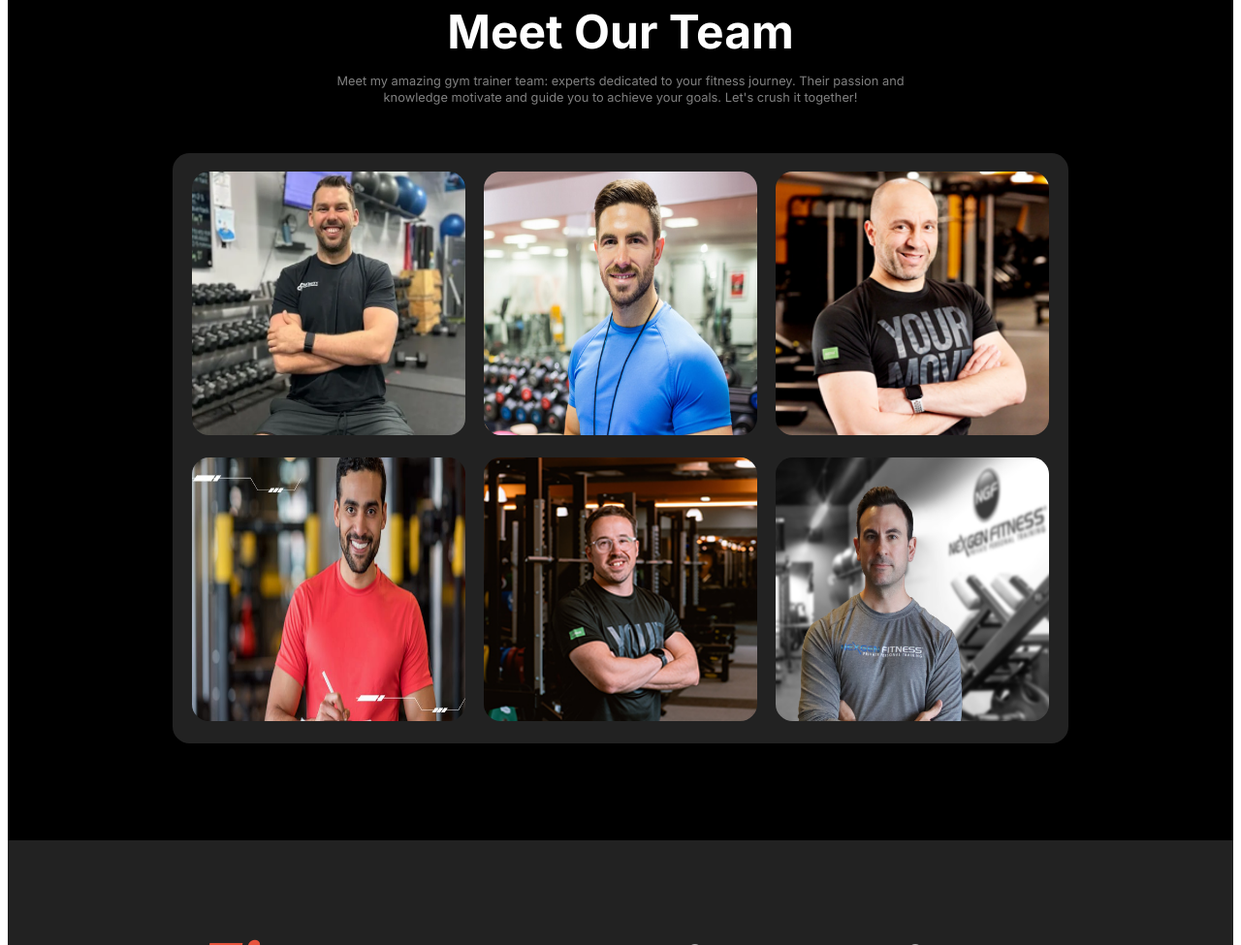
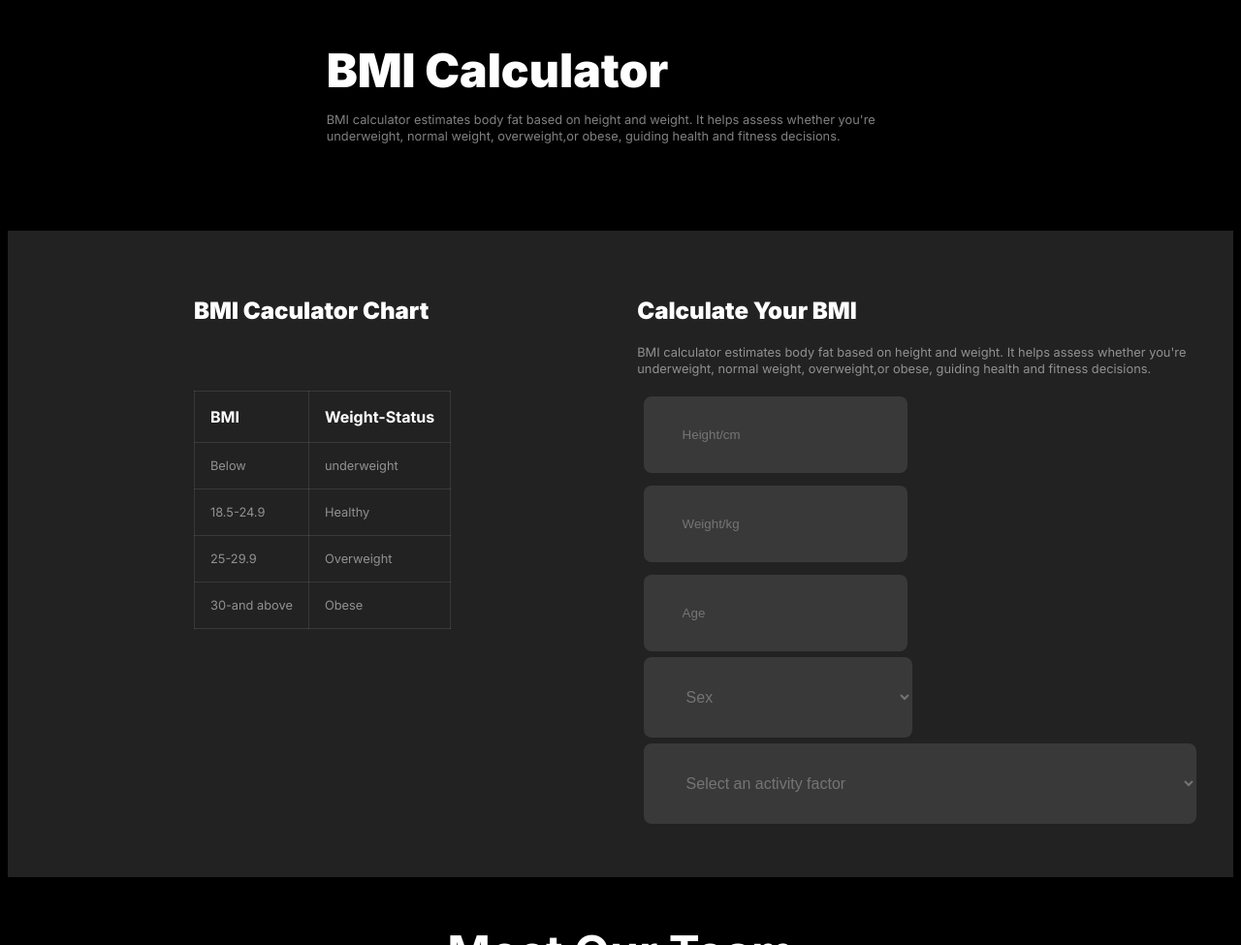
Before and after one commit to anto-das/P-Hero-Assignment-2, a plain HTML site: page index.html in a window 1280 px wide. Shown: the part 1825-2800 px from the top of the page at 97% size. Drawn offline with Linux system fonts and the light colour scheme; a web font is replaced by a local one.

Commit message:
resposive-check

```diff
--- a/index.html
+++ b/index.html
@@ -95,6 +95,58 @@
             <img src="./images/run.jpg" alt="" class="run-image">
         </div>
     </section>
+    <div class="bmi-calculator-content">
+        <h1 class="bmi-calcutlator-title habit-title">BMI Calculator</h1>
+        <p class="bmi-calculator-description text-color"> BMI calculator estimates body fat based on height and weight. It helps assess whether you're underweight, normal weight, overweight,or obese, guiding health and fitness decisions.</p>
+    </div>
+    <section class="bmi-calculator display">
+        <div class="bmi-calculator-chart">
+            <h1 class="bmi-calculator-chart-title">BMI Caculator Chart</h1>
+            <table class="bmi-table">
+                <tr>
+                    <th id="bmi-title">BMI</th>
+                    <th id="bmi-title">Weight-Status</th>
+                </tr>
+                <tr>
+                    <td class="table-data">Below</td>
+                    <td class="table-data">underweight</td>
+                </tr>
+                <tr>
+                    <td  class="table-data">18.5-24.9</td>
+                    <td class="table-data">Healthy</td>
+                </tr>
+                <tr>
+                    <td class="table-data">25-29.9</td>
+                    <td class="table-data">Overweight</td>
+                </tr>
+                <tr>
+                    <td class="table-data">30-and above</td>
+                    <td class="table-data">Obese</td>
+                </tr>
+            </table>
+        </div>
+        <div class="calculate-container">
+            <h1 class="bmi-calculator-chart-title calculate">Calculate Your BMI</h1>
+            <p class="bmi-calculator-description text-color">BMI calculator estimates body fat based on height and weight. It helps assess whether you're underweight, normal weight, overweight,or obese, guiding health and fitness decisions.</p>
+            <form action="">
+                <input type="text" placeholder="Height/cm">
+                <input type="text" placeholder="Weight/kg"><br>
+                <input type="text" placeholder="Age">
+                <select name="" id="" class="select-option">
+                    <option value="Sex" class="sex" selected>Sex</option>
+                    <option value="Female">Female</option>
+                    <option value="Male">Male</option>
+                    <option value="Custon">Custom</option>
+                </select>
+            </form>
+            <select name="" id="" class="select-option-2">
+                <option value="Sex" class="sex" selected>Select an activity factor</option>
+                <option value="Female">Female</option>
+                <option value="Male">Male</option>
+                <option value="Custon">Custom</option>
+            </select>
+        </div>
+    </section>
     <section class="our-team-container">
         <div class="meet-our-team-content">
             <h3 class="meet-our-team-title">Meet Our Team</h3>
@@ -108,27 +160,27 @@
                 </div>
                  <div class="trainer-card-img">
                     <img src="./images/trainer2.png" alt="gym trainer expertis" class="gym-trainer-card-image">
-                        <span class="trainer-name trainer-tag">Jerome Bell</span><br>
+                        <span class="trainer-name trainer-tag">Cameron Willi</span><br>
                         <span class="trainer trainer-tag">trainer</span>
                 </div>
                 <div class="trainer-card-img">
                     <img src="./images/trainer3.png" alt="gym trainer expertis" class="gym-trainer-card-image trainer-image">
-                        <span class="trainer-name trainer-tag">Jerome Bell</span><br>
+                        <span class="trainer-name trainer-tag">Darell Steward</span><br>
                     <span class="trainer trainer-tag">trainer</span>
                 </div>
                 <div class="trainer-card-img">
                     <img src="./images/trainer4.png" alt="gym trainer expertis" class="gym-trainer-card-image">
-                        <span class="trainer-name trainer-tag">Jerome Bell</span><br>
+                        <span class="trainer-name trainer-tag">Dianne Russell</span><br>
                     <span class="trainer trainer-tag">trainer</span>
                 </div>
                 <div class="trainer-card-img">
                     <img src="./images/trainer5.png" alt="gym trainer expertis" class="gym-trainer-card-image trainer-image">
-                        <span class="trainer-name trainer-tag">Jerome Bell</span><br>
+                        <span class="trainer-name trainer-tag">Cody Fisher</span><br>
                     <span class="trainer trainer-tag">trainer</span>
                 </div>
                 <div class="trainer-card-img">
                     <img src="./images/trainer6.png" alt="gym trainer expertis" class="gym-trainer-card-image">
-                        <span class="trainer-name trainer-tag">Jerome Bell</span><br>
+                        <span class="trainer-name trainer-tag">Therasa Webb</span><br>
                     <span class="trainer trainer-tag">trainer</span>
                 </div>
             </div>
--- a/media.css
+++ b/media.css
@@ -119,6 +119,41 @@
         margin: 2.5rem 1.4rem;
         margin-bottom: 0%;
     }
+    /* bmi-calculator-part */
+    .bmi-calculator-content{
+        max-width: 100%;
+        margin: 1.8rem 1.4rem;
+    }
+    .bmi-calculator{
+        flex-direction: column;
+    }
+    .bmi-calculator-chart{
+        margin: 1rem 1.4rem;
+    }
+    .bmi-calculator-chart-title{
+        font-size: 1.2rem;
+        padding-bottom: 0rem;
+    }
+    .calculate-container{
+        max-width: 100%;
+        margin: 1rem 1.4rem;
+    }
+    .bmi-table{
+        margin-bottom: 0rem;
+    }
+    /* bmi-calculator-form-part */
+    input[type="text"]{
+        width: 110px;
+        padding: 1rem;
+    }
+    .select-option{
+        width: 145px;
+        padding: 1rem;
+    }
+    .select-option-2{
+        width: 305px;
+        padding: 1rem;
+    }
     /* meet-our-team-start */
     .meet-our-team-content{
         max-width: 100%;
--- a/style2.css
+++ b/style2.css
@@ -2,6 +2,8 @@
 @import url('https://fonts.googleapis.com/css2?family=Grey+Qo&family=Inter:ital,opsz,wght@0,14..32,100..900;1,14..32,100..900&family=Poppins:ital,wght@0,100;0,200;0,300;0,400;0,500;0,600;0,700;0,800;0,900;1,100;1,200;1,300;1,400;1,500;1,600;1,700;1,800;1,900&display=swap');
 body{
     font-family:"Inter", sans-serif;
+    background: rgb(0, 0, 0);
+    /* background: rgb(34, 34, 34); */
 }
 /* shared contents start */
 .display{
@@ -262,6 +264,105 @@ main{
     border-radius: 1.2rem;
 }
 
+/* bmi-calculator-content-start */
+.bmi-calculator-content{
+    max-width: 48%;
+    margin: 5.5rem auto;
+}
+.bmi-calcutlator-title{
+    text-align: left;
+    margin-bottom: 0%;
+}
+.bmi-calculator-description{
+    text-align: left;
+    margin-top: 0.8rem;
+}
+/* bmi-calculator-content-close */
+
+/* bmi-calculator-start */
+.bmi-calculator{
+    max-width: 100%;
+    background: rgb(34, 34, 34);
+}
+.bmi-calculator-chart{
+    margin: 3rem 12rem;
+}
+.bmi-calculator-chart-title{
+    font-size: 1.5rem;
+    color: rgb(255, 255, 255);
+    font-weight: 900;
+    padding-bottom: 3rem;
+}
+.bmi-table{
+    border-collapse: collapse;
+    border: 1px solid rgba(255, 255, 255, 0.1);
+    margin-bottom: 7rem;
+}
+#bmi-title{
+    border: 1px solid rgba(255, 255, 255, 0.1);
+    padding: 1rem;
+    font-size: 1rem;
+}
+.table-data{
+    border: 1px solid rgba(255, 255, 255, 0.1);
+    padding: 1rem;
+    font-size: 0.8rem;
+}
+.calculate-container{
+    max-width: 45%;
+    margin: 3rem 0rem;
+}
+.calculate{
+    padding: 0%;
+}
+/* form-content-start */
+
+input[type="text"]{
+    /* input-part */
+    width: 192px;
+    padding: 2rem 2.5rem;
+    margin: 0.4rem;
+    color: rgba(255, 255, 255, 0.6);
+    background: rgba(255, 255, 255, 0.1);
+    border: none;
+    border-radius: 0.5rem;
+}
+/* select-part */
+.select-option{
+    width: 277px;
+    border: none;
+    font-size: 1rem;
+    color: rgba(255, 255, 255, 0.3);
+    background: rgba(255, 255, 255, 0.1);
+    padding: 2rem 2.5rem;
+    margin-left: 0.4rem;
+    border-radius: 0.5rem;
+}
+option{
+    /* background-color: rgb(236, 105, 105); */
+    color: black;
+    font-size: 2rem;
+    font-style: italic;
+    font-family: sans-serif;
+    font-weight: 900;
+    border-radius: 0.5rem;
+}
+.sex{
+    display: none;
+}
+/* select-option-2 */
+.select-option-2{
+    width: 570px;
+    font-size: 1rem;
+    padding: 2rem 2.5rem;
+    border: none;
+    border-radius: 0.5rem;
+    background: rgba(255, 255, 255, 0.1);
+    color: rgba(255, 255, 255, 0.3);
+    margin: 0.4rem;
+}
+/* bmi-calculaton-end */
+
 /* meet-our-team-container-start */
 .meet-our-team-content{
     max-width: 48%;
@@ -293,10 +394,10 @@ main{
     max-width: 100%;
     height: 272px;
     border-radius: 1.1rem;
-    position: relative;
+    position:relative;
 }
 .trainer-name{
-    font-size: 1.2rem;
+    font-size: 1.5rem;
     color: rgb(255, 255, 255);
     font-weight: 700;
 }
@@ -309,9 +410,9 @@ main{
     color: rgba(255, 255, 255, 0.339);
 }
 .trainer-tag{
-   position: absolute;
+   position: relative;
    right: -30px;
-   top: -60px;
+   top: -70px;
 }
 
 /* footer-part-start */
```
